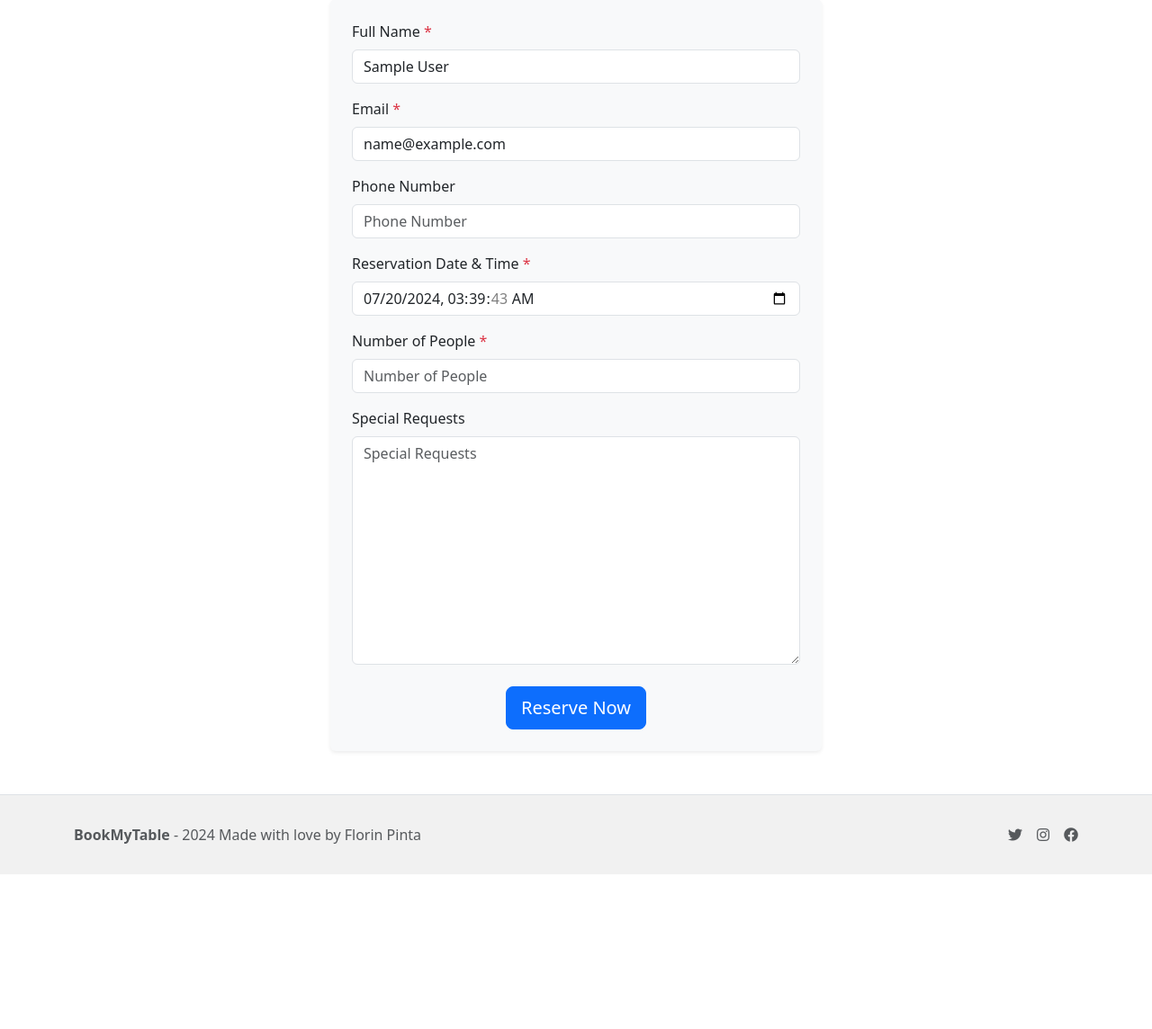
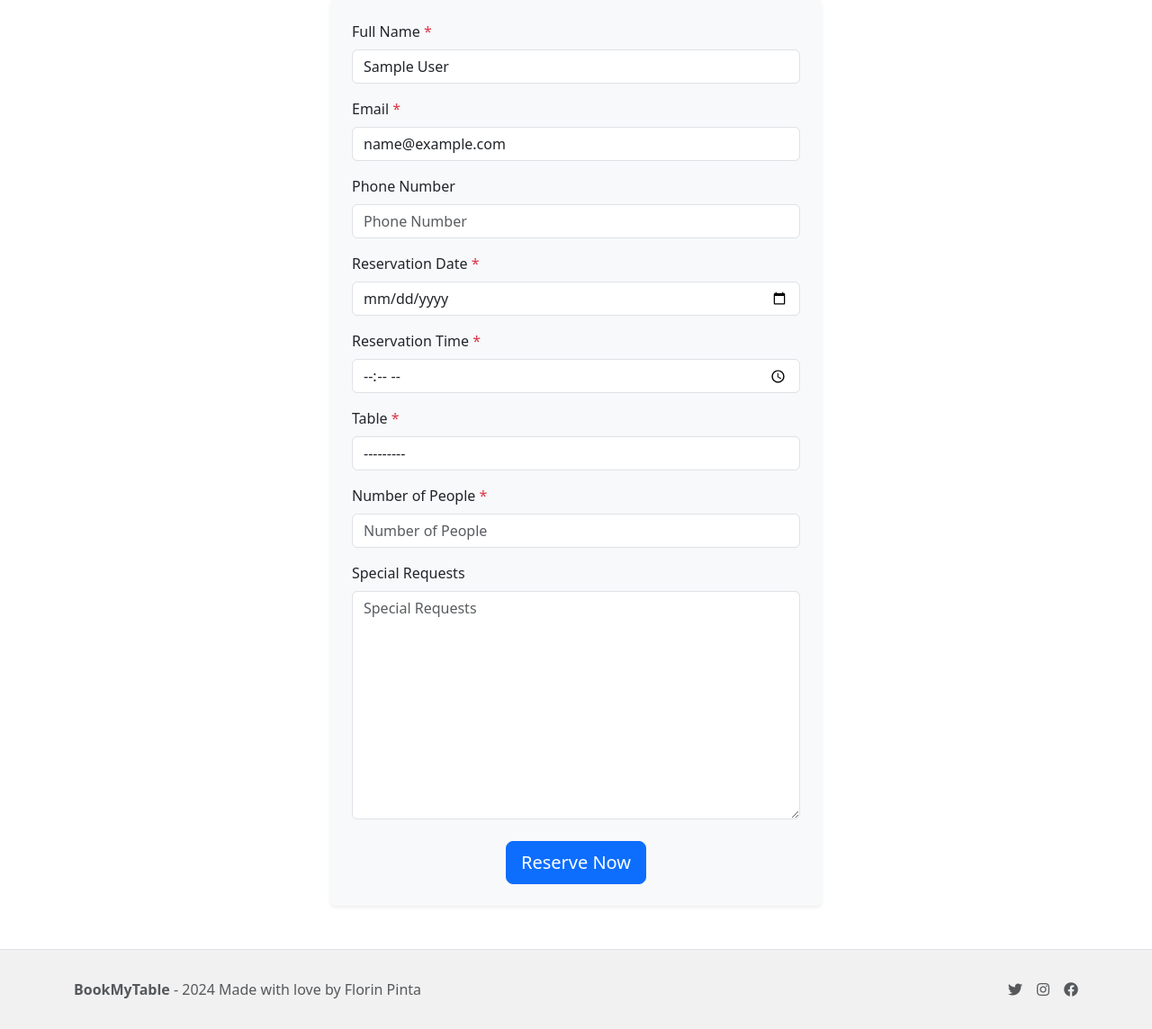
Before and after one commit to xttrust/BookMyTable, a Django app: page /reservations/reserve/ in a window 1280 px wide. Shown: the part 239-1383 px from the top of the page at 90% size. Before the commit the page ends 1211 px from the top, so only its background shows below. Run offline with Django 4.2, Linux system fonts and the light colour scheme; the visitor is signed in with stand-in values (Sample User, id 1); data that the repository does not hold is empty.

Commit message:
Implement error checking for reservation form and improve UI with styled alert messages

```diff
--- a/reservations/forms.py
+++ b/reservations/forms.py
@@ -1,15 +1,31 @@
+# reservations/forms.py
+
 from django import forms
 from .models import Reservation
+from table.models import Table
+from datetime import time
 
 class ReservationForm(forms.ModelForm):
     class Meta:
         model = Reservation
-        fields = ['full_name', 'email', 'phone', 'reservation_date', 'number_of_people', 'special_requests']
+        fields = ['full_name', 'email', 'phone', 'reservation_date', 'reservation_time', 'number_of_people', 'special_requests', 'table']
         widgets = {
             'full_name': forms.TextInput(attrs={'class': 'form-control', 'placeholder': 'Full Name'}),
             'email': forms.EmailInput(attrs={'class': 'form-control', 'placeholder': 'Email'}),
             'phone': forms.TextInput(attrs={'class': 'form-control', 'placeholder': 'Phone Number'}),
-            'reservation_date': forms.DateTimeInput(attrs={'class': 'form-control', 'type': 'datetime-local'}),
+            'reservation_date': forms.DateInput(attrs={'class': 'form-control', 'type': 'date', 'placeholder': 'Reservation Date'}),
+            'reservation_time': forms.TimeInput(attrs={'class': 'form-control', 'type': 'time', 'placeholder': 'Reservation Time'}),
             'number_of_people': forms.NumberInput(attrs={'class': 'form-control', 'placeholder': 'Number of People'}),
             'special_requests': forms.Textarea(attrs={'class': 'form-control', 'placeholder': 'Special Requests'}),
+            'table': forms.Select(attrs={'class': 'form-control'})
         }
+
+    def clean_reservation_time(self):
+        reservation_time = self.cleaned_data['reservation_time']
+        start_time = time(8, 0)  # 8 AM
+        end_time = time(21, 0)  # 9 PM
+
+        if not (start_time <= reservation_time <= end_time):
+            raise forms.ValidationError(f"Reservation time must be between {start_time.strftime('%H:%M')} and {end_time.strftime('%H:%M')}.")
+
+        return reservation_time
--- a/reservations/models.py
+++ b/reservations/models.py
@@ -1,16 +1,18 @@
-
 from django.db import models
-from django.conf import settings  # For User model
+from django.conf import settings
 from django.utils import timezone
+from table.models import Table
 
 class Reservation(models.Model):
     user = models.ForeignKey(settings.AUTH_USER_MODEL, on_delete=models.CASCADE, related_name='reservations')
     full_name = models.CharField(max_length=100)
     email = models.EmailField()
     phone = models.CharField(max_length=15, blank=True)
-    reservation_date = models.DateTimeField(default=timezone.now)
+    reservation_date = models.DateField()
+    reservation_time = models.TimeField()
     number_of_people = models.PositiveIntegerField()
     special_requests = models.TextField(blank=True, null=True)
+    table = models.ForeignKey(Table, on_delete=models.SET_NULL, null=True, blank=True)
 
     def __str__(self):
-        return f"Reservation by {self.full_name} on {self.reservation_date}"
+        return f"Reservation by {self.full_name} on {self.reservation_date} at {self.reservation_time}"
--- a/reservations/templates/reservations/reservation_list.html
+++ b/reservations/templates/reservations/reservation_list.html
@@ -10,6 +10,7 @@
                 <th>Email</th>
                 <th>Phone</th>
                 <th>Date</th>
+                <th>Time</th>
                 <th>Number of People</th>
             </tr>
         </thead>
@@ -20,6 +21,7 @@
                 <td>{{ reservation.email }}</td>
                 <td>{{ reservation.phone }}</td>
                 <td>{{ reservation.reservation_date }}</td>
+                <td>{{ reservation.reservation_time }}</td>
                 <td>{{ reservation.number_of_people }}</td>
             </tr>
             {% empty %}
--- a/reservations/templates/reservations/reserve_table.html
+++ b/reservations/templates/reservations/reserve_table.html
@@ -7,6 +7,7 @@
 
     <div class="row justify-content-center">
         <div class="col-md-8 col-lg-6">
+
             {% if messages %}
             <div class="mb-4">
                 {% for message in messages %}
@@ -25,12 +26,8 @@
                 {% endfor %}
             </div>
             {% endif %}
-        </div>
-    </div>
 
 
-    <div class="row justify-content-center">
-        <div class="col-md-8 col-lg-6">
             <form method="post" action="{% url 'reservations:reserve_table' %}" class="bg-light p-4 rounded shadow-sm">
                 {% csrf_token %}
 
@@ -50,8 +47,18 @@
                 </div>
 
                 <div class="mb-3">
-                    <label for="{{ form.reservation_date.id_for_label }}" class="form-label">Reservation Date & Time <span class="text-danger">*</span></label>
+                    <label for="{{ form.reservation_date.id_for_label }}" class="form-label">Reservation Date <span class="text-danger">*</span></label>
                     {{ form.reservation_date }}
+                </div>
+
+                <div class="mb-3">
+                    <label for="{{ form.reservation_time.id_for_label }}" class="form-label">Reservation Time <span class="text-danger">*</span></label>
+                    {{ form.reservation_time }}
+                </div>
+
+                <div class="mb-3">
+                    <label for="{{ form.table.id_for_label }}" class="form-label">Table <span class="text-danger">*</span></label>
+                    {{ form.table }}
                 </div>
 
                 <div class="mb-3">
--- a/reservations/views.py
+++ b/reservations/views.py
@@ -3,6 +3,9 @@ from django.shortcuts import render, redirect
 from django.contrib.auth.decorators import login_required
 from .models import Reservation
 from .forms import ReservationForm
+from table.models import Table
+from datetime import datetime, time
+
 
 @login_required
 def reservation_list(request):
@@ -18,7 +21,9 @@ def reserve_table(request):
         full_name = request.POST.get('full_name', '').strip()
         email = request.POST.get('email', '').strip()
         reservation_date = request.POST.get('reservation_date', '').strip()
+        reservation_time = request.POST.get('reservation_time', '').strip()
         number_of_people = request.POST.get('number_of_people', '').strip()
+        table_id = request.POST.get('table', '').strip()
 
         # Perform additional validation for required fields
         if not full_name:
@@ -27,18 +32,43 @@ def reserve_table(request):
             messages.error(request, 'Email is required.')
         elif not reservation_date:
             messages.error(request, 'Reservation Date is required.')
+        elif not reservation_time:
+            messages.error(request, 'Reservation Time is required.')
         elif not number_of_people or not number_of_people.isdigit() or int(number_of_people) <= 0:
             messages.error(request, 'Number of People must be a positive integer.')
-        elif form.is_valid():
-            reservation = form.save(commit=False)
-            reservation.user = request.user
-            reservation.save()
-            return redirect('reservations:reservation_success')
+        elif not table_id:
+            messages.error(request, 'Table selection is required.')
         else:
-            # If form is not valid, get errors and show them
-            for field, errors in form.errors.as_data().items():
-                for error in errors:
-                    messages.error(request, f'{field.capitalize()}: {error}')
+            # Additional time validation
+            reservation_time = datetime.strptime(reservation_time, '%H:%M').time()
+            start_time = time(8, 0)  # 8 AM
+            end_time = time(21, 0)  # 9 PM
+
+            if not (start_time <= reservation_time <= end_time):
+                messages.error(request, f"Reservation time must be between {start_time.strftime('%H:%M')} and {end_time.strftime('%H:%M')}.")
+            elif form.is_valid():
+                # Check for existing reservations that conflict with the new reservation
+                reservation_datetime = datetime.combine(
+                    form.cleaned_data['reservation_date'],
+                    form.cleaned_data['reservation_time']
+                )
+                conflicting_reservations = Reservation.objects.filter(
+                    table_id=table_id,
+                    reservation_date=form.cleaned_data['reservation_date'],
+                    reservation_time=form.cleaned_data['reservation_time']
+                )
+                if conflicting_reservations.exists():
+                    messages.error(request, 'The selected table is already booked for this time.')
+                else:
+                    reservation = form.save(commit=False)
+                    reservation.user = request.user
+                    reservation.save()
+                    return redirect('reservations:reservation_success')
+            else:
+                # If form is not valid, get errors and show them
+                for field, errors in form.errors.as_data().items():
+                    for error in errors:
+                        messages.error(request, f'{field.capitalize()}: {error}')
 
     else:
         # Pre-fill the form with the user's data
@@ -51,5 +81,6 @@ def reserve_table(request):
 
     return render(request, 'reservations/reserve_table.html', {'form': form})
 
+
 def reservation_success(request):
     return render(request, 'reservations/reservation_success.html')
```
Also changed, not shown: reservations/migrations/0003_reservation_reservation_time_and_more.py (added), reservations/migrations/0004_reservation_table_alter_reservation_reservation_time.py (added).
